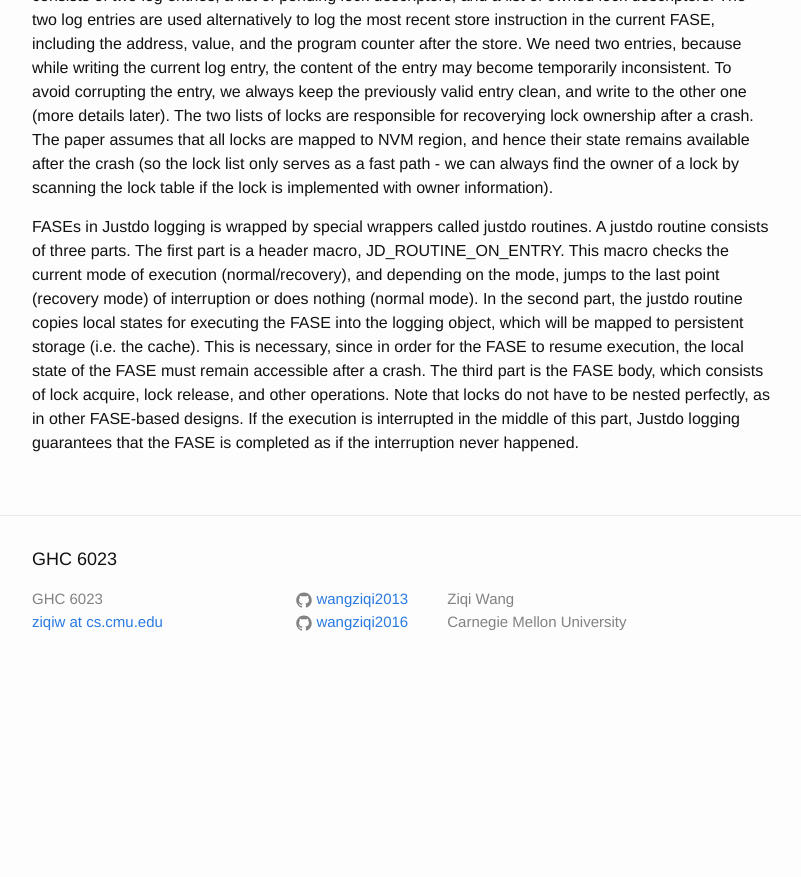
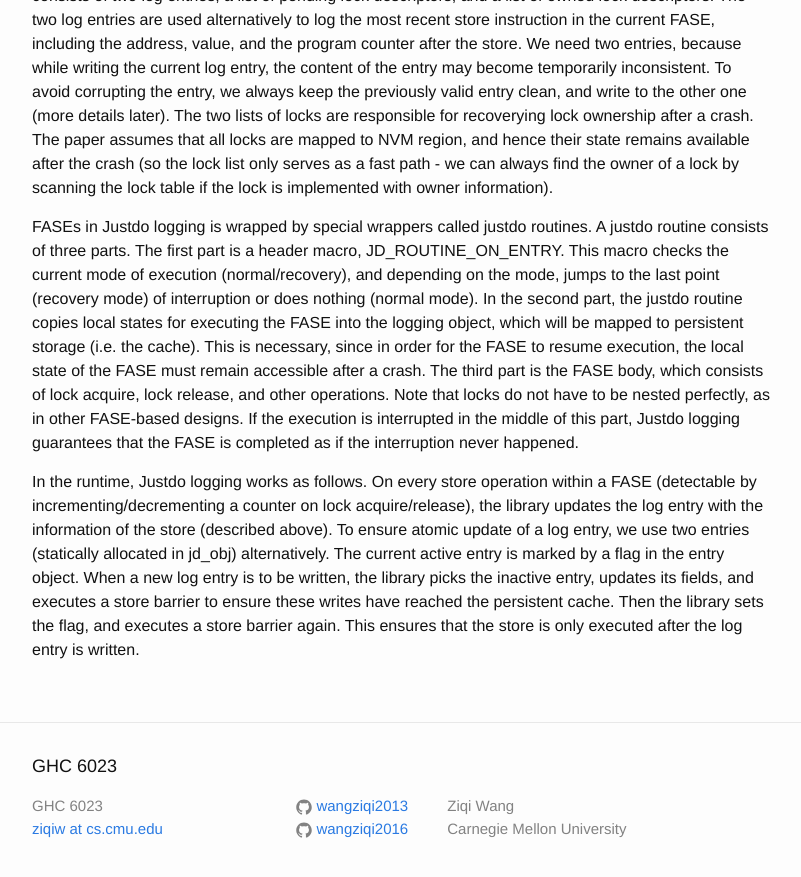
Before and after one commit to wangziqi2013/wangziqi2013.github.io, a Jekyll site: the page built from _posts/2019-08-08-justdo.markdown, in a window 1280 px wide and 900 px high, scrolled down 1801 px. Shown: the top 877 px of the window, without its empty margins (238-1039 px from the left). Built offline with Jekyll 4.4.1, drawn with Linux system fonts in a browser that asks for light colours; before the commit the page ends 2494 px from its top, so only the background shows below that.

Commit message:
Adding log entry

```diff
--- a/_posts/2019-08-08-justdo.markdown
+++ b/_posts/2019-08-08-justdo.markdown
@@ -78,3 +78,10 @@ local state of the FASE must remain accessible after a crash. The third part is
 acquire, lock release, and other operations. Note that locks do not have to be nested perfectly, as in other FASE-based
 designs. If the execution is interrupted in the middle of this part, Justdo logging guarantees that the FASE is completed
 as if the interruption never happened.
+
+In the runtime, Justdo logging works as follows. On every store operation within a FASE (detectable by incrementing/decrementing
+a counter on lock acquire/release), the library updates the log entry with the information of the store (described above).
+To ensure atomic update of a log entry, we use two entries (statically allocated in jd_obj) alternatively. The current active
+entry is marked by a flag in the entry object. When a new log entry is to be written, the library picks the inactive entry,
+updates its fields, and executes a store barrier to ensure these writes have reached the persistent cache. Then the library
+sets the flag, and executes a store barrier again. This ensures that the store is only executed after the log entry is written.
```
